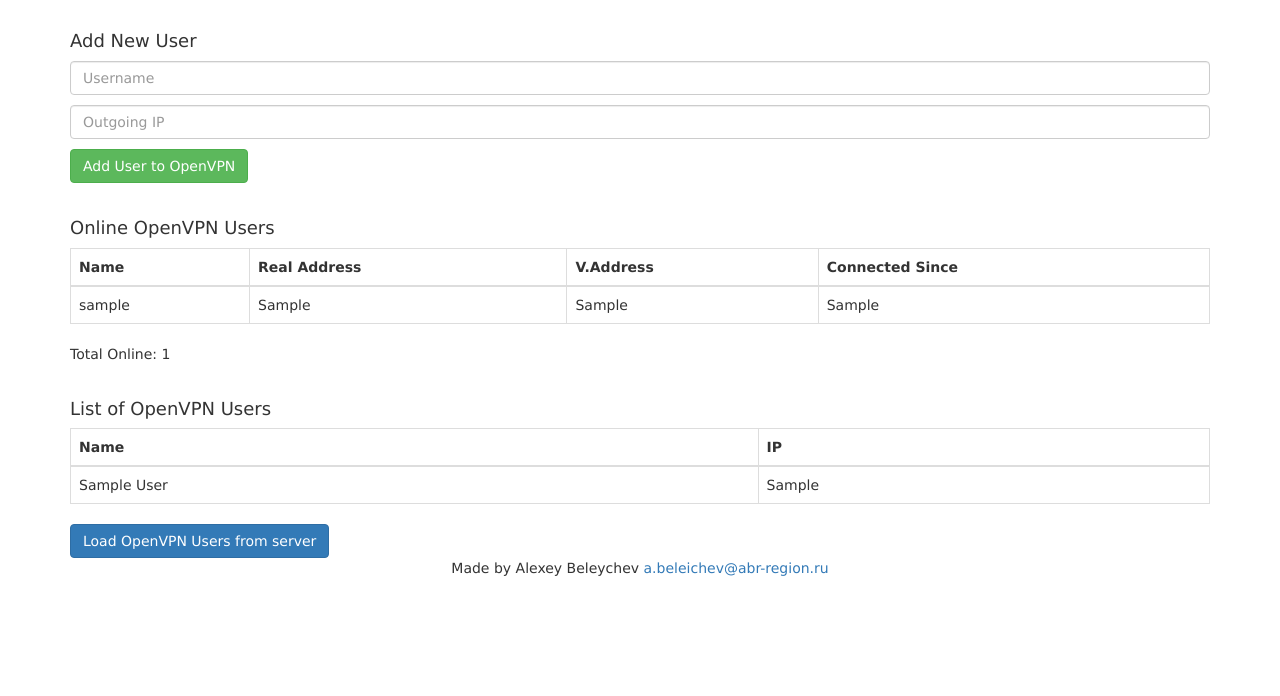
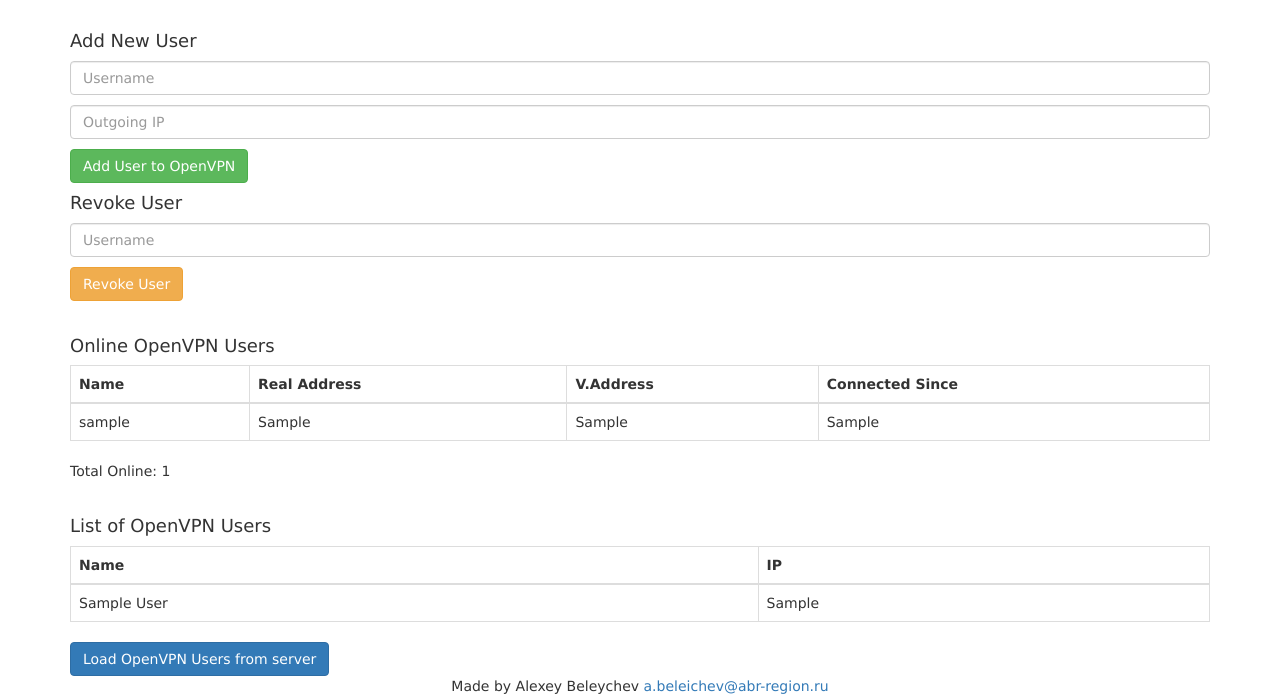
Before and after one commit to nakrifati/tryproj, a Django app: template templates/ovpn_users/ovpn_users.html in a window 1280 px wide. Shown: the part 161-857 px from the top of the page. Before the commit the page ends 737 px from the top, so only its background shows below. Run offline with Django 3.2, Linux system fonts and the light colour scheme; tables that the repository leaves empty hold one stand-in row (values such as "Sample post"); the template is opened without the code that fills it: values that come from a table or form of the project are taken from there, most other values are stand-ins (such as "Sample title", 1, 10 or a date in 2020); some libraries are stand-ins or nearby versions.

Commit message:
Added Revoke Certificate menu

```diff
--- a/Ovpn_users/urls.py
+++ b/Ovpn_users/urls.py
@@ -9,5 +9,6 @@
     url(r'ovpn_users/', views.ovpn_users, name='ovpn_users'),
     url(r'create_ovpn_user', views.create_ovpn_user, name='create_ovpn_user'),
     url(r'list_ovpn_user', views.list_ovpn_user, name='list_ovpn_user'),
+    url(r'revoke_ovpn_user', views.revoke_ovpn_user, name='revoke_ovpn_user'),
 
 ]
--- a/templates/ovpn_users/ovpn_users.html
+++ b/templates/ovpn_users/ovpn_users.html
@@ -44,6 +44,17 @@
     <input type="text" name="out_ip" class="form-control" placeholder="Outgoing IP" />
     <p></p>
     <button type='submit' class="btn btn-success">Add User to OpenVPN</button>
+</form>
+
+            <p></p>
+
+
+        <h4 class="h4 text-gray-900 mb-4">Revoke User</h4>
+
+<form action='{% url 'revoke_ovpn_user' %}' method='POST'>{% csrf_token %}
+    <input type="text" name="username_r" class="form-control" placeholder="Username" />
+    <p></p>
+    <button type='submit' class="btn btn-warning">Revoke User</button>
 </form>
 
         <p></p>
```
Also changed, not shown: Ovpn_users/views.py (+15 -0 lines), templates/landing/landing.html (+6 -3 lines), 1 other file.
